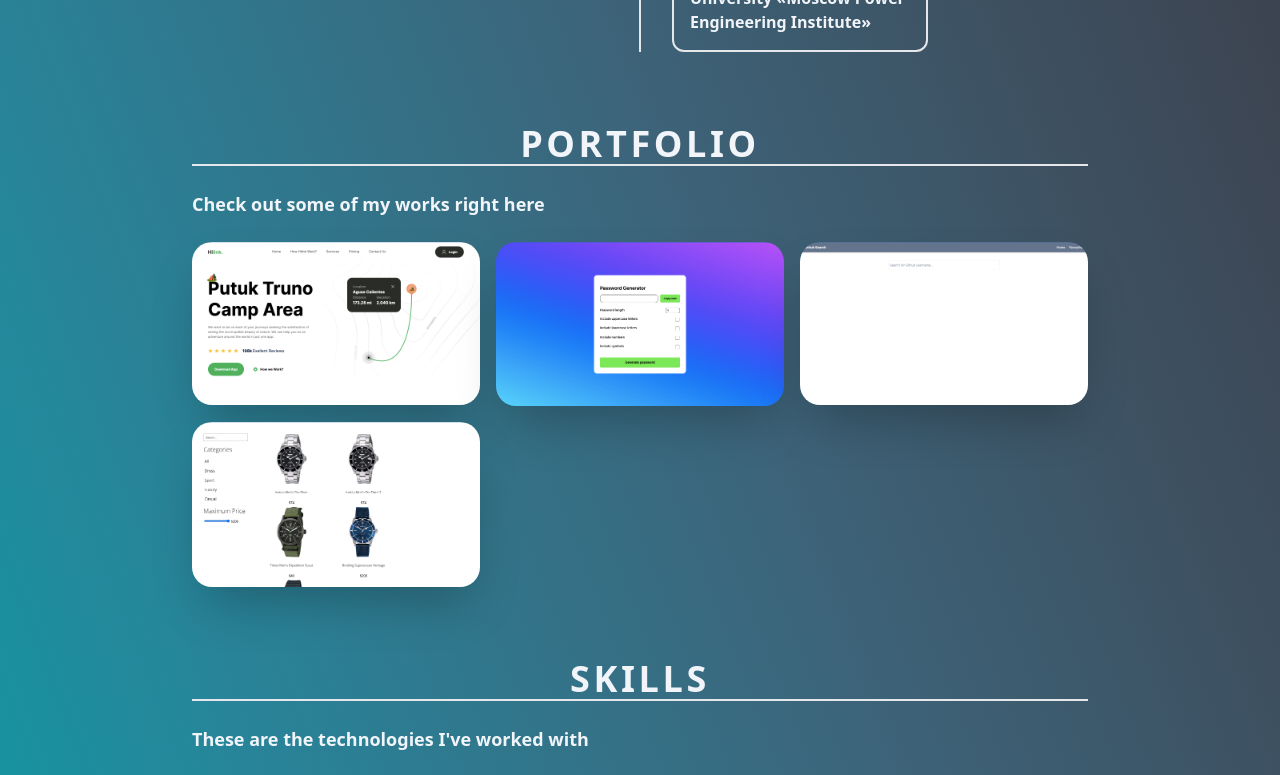
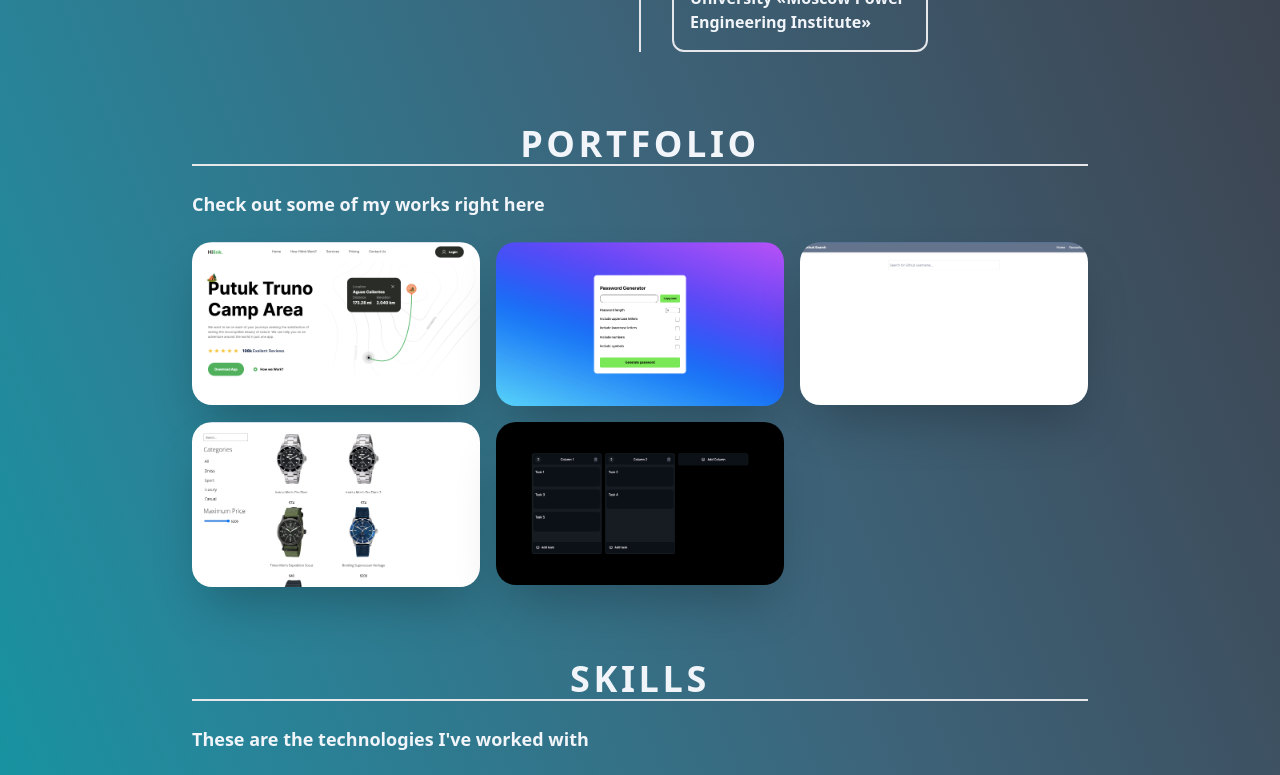
Before and after one commit to murashko12/MurashkoPA-portfolio, a React (Vite) app: page / in a window 1280 px wide. Shown: the part 1560-2335 px from the top of the page. Built offline with nearby package versions, Linux system fonts and the light colour scheme.

Commit message:
add project Kanban Board

```diff
--- a/src/components/About.tsx
+++ b/src/components/About.tsx
@@ -5,7 +5,7 @@ import { SiFreelancer } from "react-icons/si";
 
 const About:React.FC = () => {
     return (
-        <div id="about" className="w-[70%] mx-auto h-auto">
+        <div id="about" className="w-[70%] max-w-[1000px]  mx-auto h-auto">
             <h1 className="uppercase tracking-widest font-semibold text-4xl text-slate-100 text-center border-b-2">about</h1>
             <br />
             <p className="text-slate-100 text-lg text-justify">
--- a/src/components/Contact.tsx
+++ b/src/components/Contact.tsx
@@ -7,7 +7,7 @@ const Contact = () => {
     const [message, setMessage] = useState<string>("")
 
     return (
-        <div id="contact" className="w-[70%] mx-auto h-auto">
+        <div id="contact" className="w-[70%] max-w-[1000px]  mx-auto h-auto">
             <h1 className="uppercase tracking-widest font-semibold text-4xl text-slate-100 text-center border-b-2">contact</h1>
             <br />
             <p className="text-justify text-slate-100 font-semibold text-lg">Submit the form below to get touch with me</p>
--- a/src/components/Home.tsx
+++ b/src/components/Home.tsx
@@ -65,7 +65,7 @@ const Home = () => {
             initial="hidden"
             whileInView="visible"
             viewport={{ once: true }}
-            className="w-[70%] mt-40 mx-auto flex flex-col-reverse justify-between items-center h-auto gap-10 lg:flex-row "
+            className="w-[70%] max-w-[1000px]  mt-40 mx-auto flex flex-col-reverse justify-between items-center h-auto gap-10 lg:flex-row "
         >
             <div>
                 <h3 className="text-center uppercase tracking-widest font-semibold text-2xl text-violet-950 lg:text-left">murashko petr</h3>
--- a/src/components/Portfolio.tsx
+++ b/src/components/Portfolio.tsx
@@ -4,6 +4,7 @@ import campApp from '../images/projects/campApp.png'
 import passwordGenerator from '../images/projects/passwordGenerator.png'
 import githubSearch from '../images/projects/githubSearch.png'
 import watchShop from '../images/projects/watchShop.png'
+import kanbanBoard from '../images/projects/kanbanBoard.png'
 // ------------------------------------------------------------------------------
 import { SiHtml5,SiCss3,SiJavascript,SiTypescript,SiReact,SiNextdotjs,SiMui,SiTailwindcss,SiRedux } from "react-icons/si";
 
@@ -67,11 +68,18 @@ const Portfolio: React.FC = () => {
             stackProject: [StackIcons["HTML"],StackIcons["CSS"],StackIcons["JS"]],
             linkCode: 'https://github.com/murashko12/WatchShop',
             linkDemo: 'https://watch-shop-pi.vercel.app/'
+        },{
+            id: 5,
+            imgName: kanbanBoard,
+            titleProject: "Kanban Board",
+            stackProject: [StackIcons["React"],StackIcons["TS"],StackIcons["Tailwindcss"]],
+            linkCode: 'https://github.com/murashko12/kanban-board-ts',
+            linkDemo: 'https://kanban-board-ts-virid.vercel.app/'
         }
     ]
 
     return (
-        <div id="portfolio" className="w-[70%] mx-auto h-auto">
+        <div id="portfolio" className="w-[70%] max-w-[1000px]  mx-auto h-auto">
             <h1 className="uppercase tracking-widest font-semibold text-4xl text-slate-100 text-center border-b-2">portfolio</h1>
             <br />
             <p className="text-justify text-slate-100 font-semibold text-lg">Check out some of my works right here</p>
--- a/src/components/ProjectCard.tsx
+++ b/src/components/ProjectCard.tsx
@@ -1,3 +1,7 @@
+import { FaGithub } from "react-icons/fa";
+import { CgVercel } from "react-icons/cg";
+
+
 export interface IProjectParams {
     id: number;
     imgName: string;
@@ -23,10 +27,16 @@ const ProjectCard: React.FC<IProjectParams> = ({id,imgName,titleProject,stackPro
                 </div>
                 <div className="flex gap-20">
                     <a href={linkCode} target="blank">
-                        <button className="bg-none w-20 text-slate-100 border-2 rounded-xl duration-300 hover:text-[#050505aa] hover:bg-slate-100">CODE</button>
+                        <button className="flex justify-around items-center bg-none w-20 text-slate-100 border-2 rounded-xl duration-300 hover:text-[#050505aa] hover:bg-slate-100">
+                            <FaGithub/>
+                            CODE
+                        </button>
                     </a>
                     <a href={linkDemo} target="blank">
-                        <button className="bg-none w-20 text-slate-100 border-2 rounded-xl duration-300 hover:text-[#050505aa] hover:bg-slate-100">DEMO</button>
+                        <button className="flex justify-around items-center bg-none w-20 text-slate-100 border-2 rounded-xl duration-300 hover:text-[#050505aa] hover:bg-slate-100">
+                            DEMO
+                            <CgVercel size={18} className="border rounded-full"/>
+                        </button>
                     </a>
                 </div>
             </div>
--- a/src/components/Skills.tsx
+++ b/src/components/Skills.tsx
@@ -57,7 +57,7 @@ const Skills: React.FC = () => {
     ]
 
     return (
-        <div id="skills" className="w-[70%] mx-auto h-auto">
+        <div id="skills" className="w-[70%] max-w-[1000px] mx-auto h-auto">
             <h1 className="uppercase tracking-widest font-semibold text-4xl text-slate-100 text-center border-b-2">skills</h1>
             <br />
             <p className="text-justify text-slate-100 font-semibold text-lg">These are the technologies I've worked with</p>
```
Also changed, not shown: src/images/projects/kanbanBoard.png (added).
